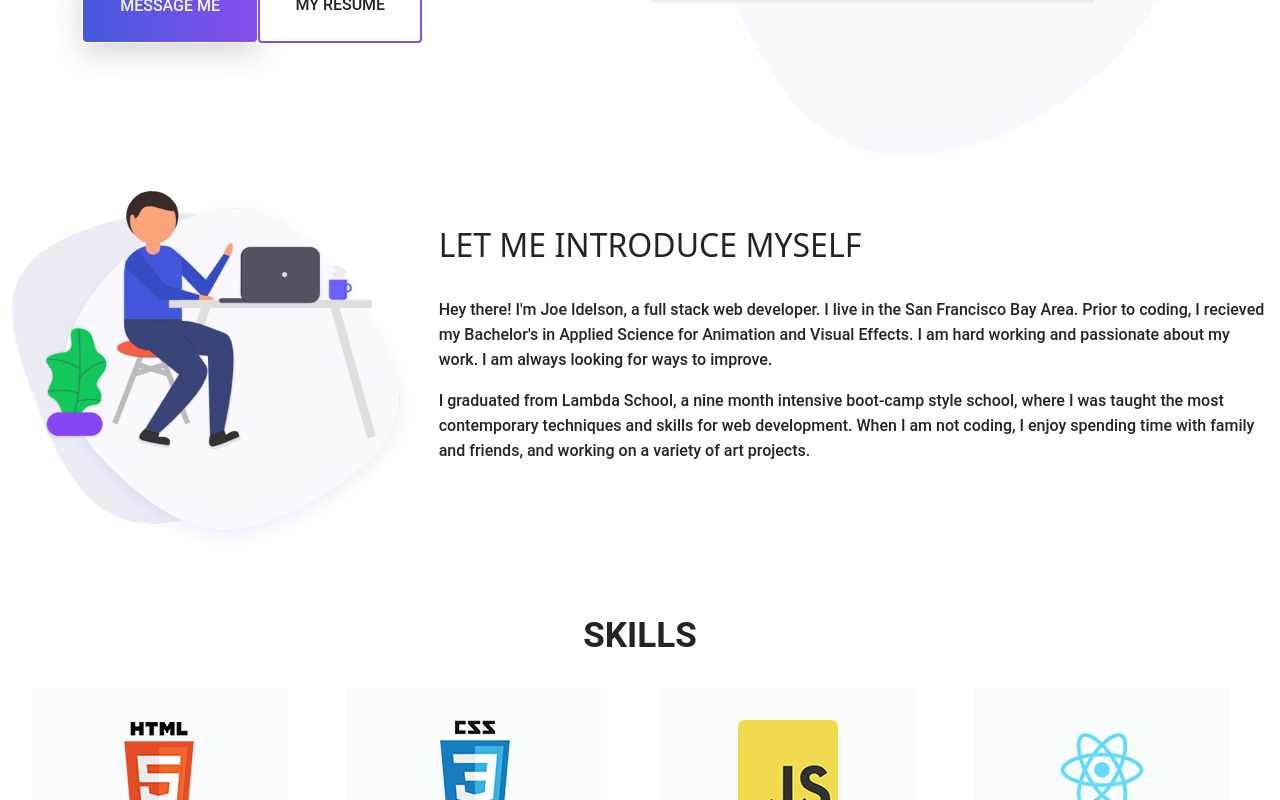
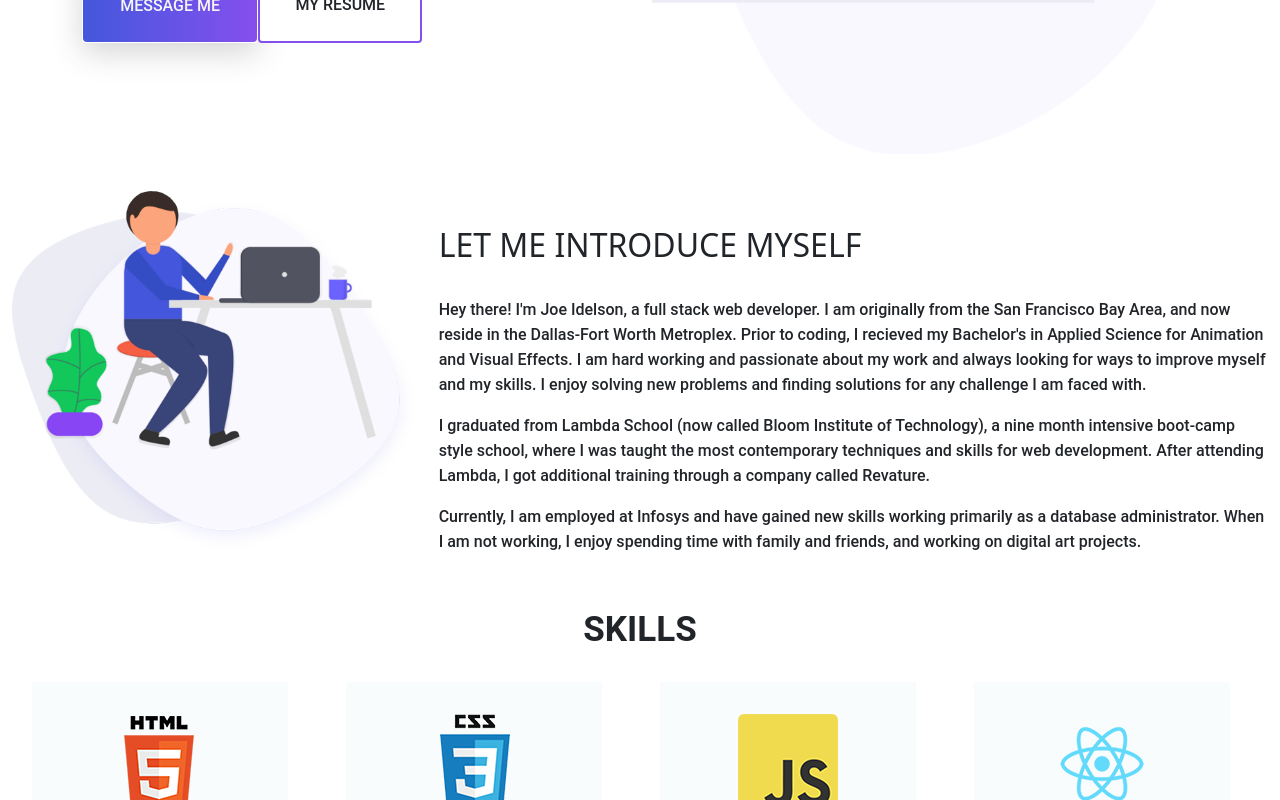
Before and after one commit to jidelson/my-website-old, a React (Create React App) app in the folder client/: page / in a window 1280 px wide. Shown: the part 447-1247 px from the top of the page. Built offline with nearby package versions, Linux system fonts and the light colour scheme.

Commit message:
updated intro on home pg

```diff
--- a/client/src/components/pages/Home.js
+++ b/client/src/components/pages/Home.js
@@ -51,7 +51,6 @@ function Home() {
 
             <div className="container-fluid">
                 <div className="aboutRow row">
-
                     <div className="col-lg-4 col-md-12">
                         <div>
                             <img src={about} alt="About me" className="about-image img-fluid" />
@@ -65,28 +64,22 @@ function Home() {
                         <div className="paragraph py-4">
                             <p className="para">
                                 Hey there! I'm Joe Idelson, a full stack web developer.
-                            I live in the San Francisco Bay Area. Prior to coding, I recieved my Bachelor's in Applied Science for Animation and Visual Effects.
-                            I am hard working and passionate about my work.
-                            I am always looking for ways to improve.
+                                I am originally from the San Francisco Bay Area, and now reside in the Dallas-Fort Worth Metroplex. Prior to coding, I recieved my Bachelor's in Applied
+                                Science for Animation and Visual Effects.
+                                I am hard working and passionate about my work and always looking for ways to improve myself and my skills. I enjoy solving new problems and finding solutions
+                                for any challenge I am faced with.
                             </p>
                             <p className="para">
-                            I graduated from Lambda School, a nine month intensive boot-camp style school, where I was taught the most contemporary techniques and skills for web development.
-                            When I am not coding, I enjoy spending time with family and friends, and working on a variety of art projects.
+                                I graduated from Lambda School (now called Bloom Institute of Technology), a nine month intensive boot-camp style school, where I was taught the most
+                                contemporary techniques and skills for web development.
+                                After attending Lambda, I got additional training through a company called Revature.
+                            </p>
+                            <p className='para'>
+                                Currently, I am employed at Infosys and have gained new skills working primarily as a database administrator.
+                                When I am not working, I enjoy spending time with family and friends, and working on digital art projects.
                             </p>
                         </div>
-
                     </div>
-
-                    <div className="container-fluid">
-                    <div className="row">
-                    <div className="col-lg-5 col-md-12 pb-5">
-
-                        </div>
-
-                    </div>
-                    </div>
-
-
                 </div>
             </div>
 
```
Lines whose indentation alone changed are shown as unchanged.
